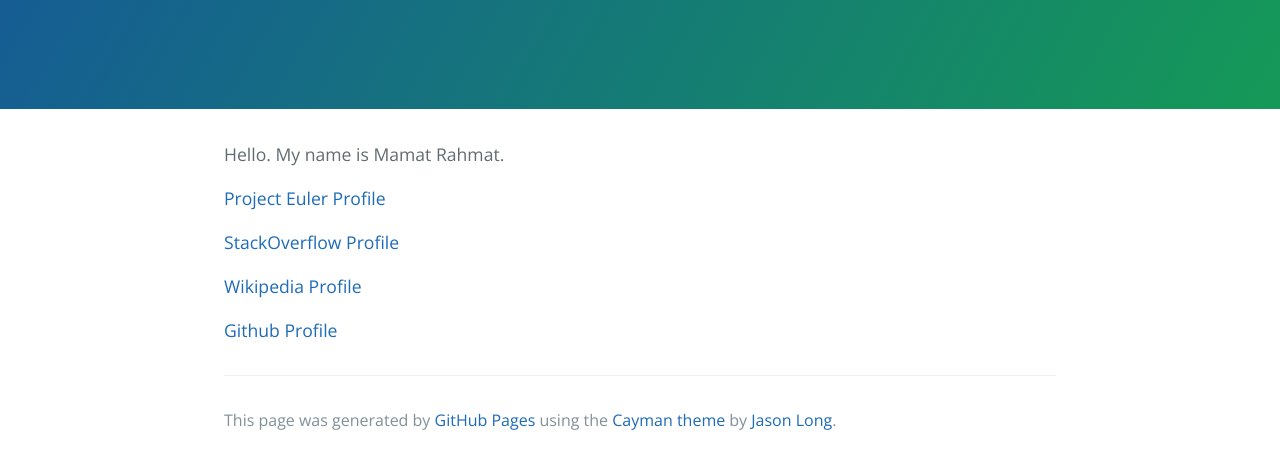
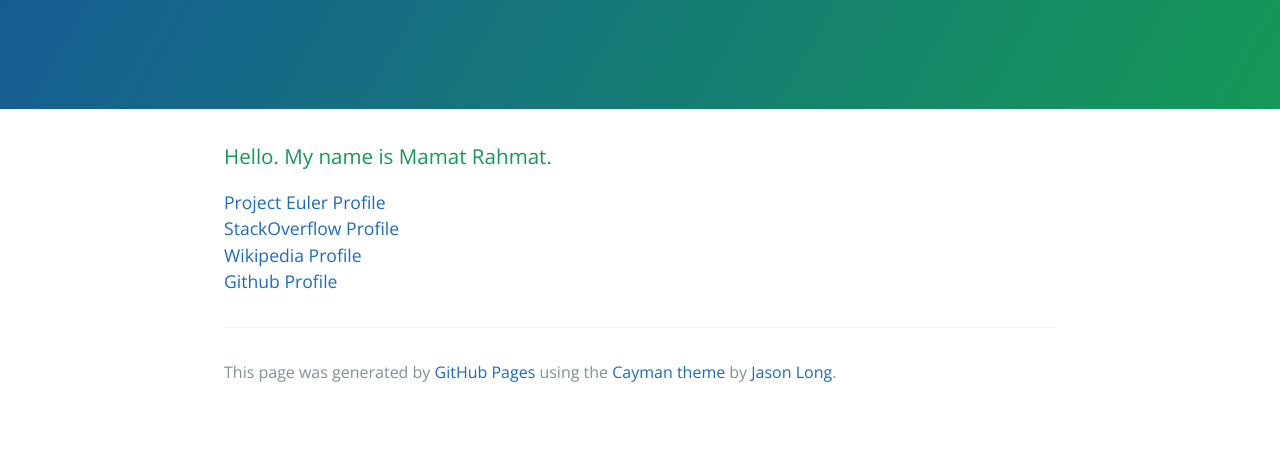
Before and after one commit to yobels/mamat-rahmat.github.io, a plain HTML site: page index.html in a window 1280 px wide. Shown: the part 208-676 px from the top of the page. Drawn offline with nearby package versions, Linux system fonts and the light colour scheme.

Commit message:
ubah main content

```diff
--- a/index.html
+++ b/index.html
@@ -16,15 +16,12 @@
     </section>
 
     <section class="main-content">
-      <p>Hello. My name is Mamat Rahmat.</p>
+      <h3>Hello. My name is Mamat Rahmat.</h3>
 
-<p><a href="https://projecteuler.net/profile/coderbodoh.png">Project Euler Profile</a></p>
-
-<p><a href="http://stackoverflow.com/users/5411297/mamat-rahmat">StackOverflow Profile</a></p>
-
-<p><a href="https://id.wikipedia.org/wiki/Pengguna:Coderbodoh">Wikipedia Profile</a></p>
-
-<p><a href="https://github.com/mamat-rahmat">Github Profile</a></p>
+<p><a href="https://projecteuler.net/profile/coderbodoh.png">Project Euler Profile</a>
+<br><a href="http://stackoverflow.com/users/5411297/mamat-rahmat">StackOverflow Profile</a>
+<br><a href="https://id.wikipedia.org/wiki/Pengguna:Coderbodoh">Wikipedia Profile</a>
+<br><a href="https://github.com/mamat-rahmat">Github Profile</a></p>
 
       <footer class="site-footer">
 
```
